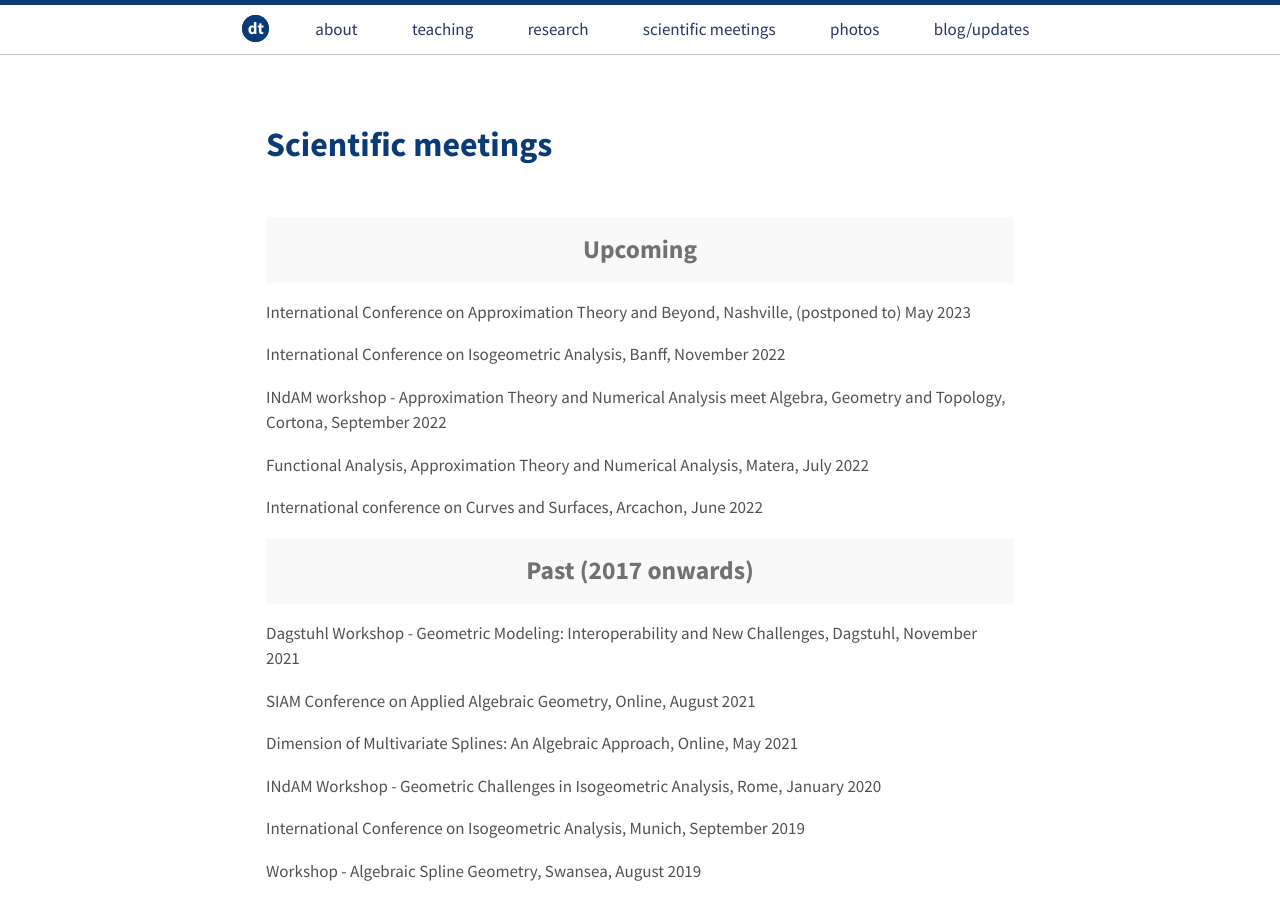
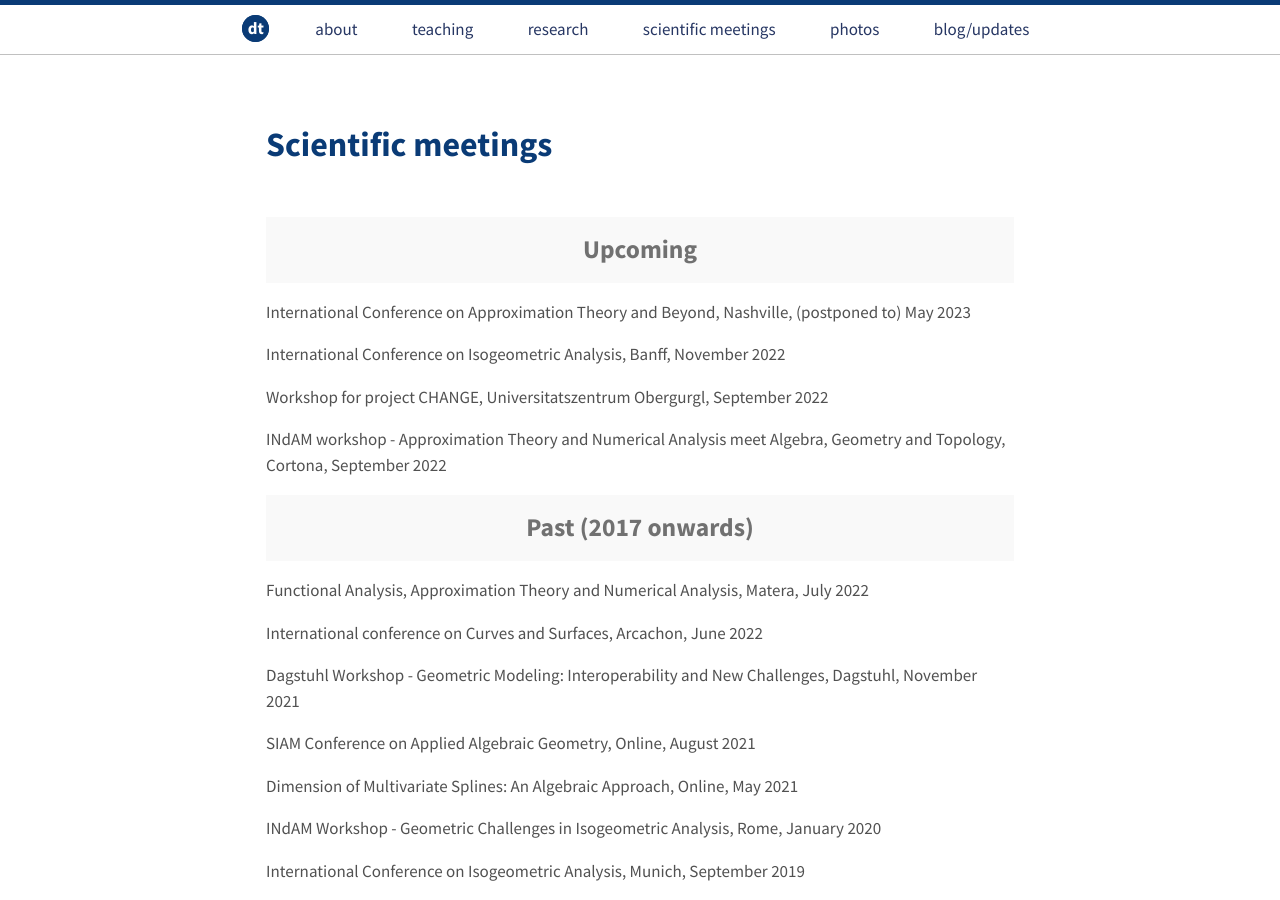
Before and after one commit to dtoshniwal/dtoshniwal.github.io, a Jekyll site: the page built from travel.md, in a window 1280 px wide and 900 px high. Built offline with Jekyll 4.4.1, drawn with Linux system fonts in a browser that asks for light colours.

Commit message:
Update travel

```diff
--- a/travel.md
+++ b/travel.md
@@ -40,14 +40,15 @@ International Conference on Approximation Theory and Beyond, Nashville, (postpon
 
 International Conference on Isogeometric Analysis, Banff, November 2022
 
+Workshop for project CHANGE, Universitatszentrum Obergurgl, September 2022
+
 INdAM workshop - Approximation Theory and Numerical Analysis meet Algebra, Geometry and Topology, Cortona, September 2022
+
+<h2 class="message" align="center">Past (2017 onwards)</h2>
 
 Functional Analysis, Approximation Theory and Numerical Analysis, Matera, July 2022
 
 International conference on Curves and Surfaces, Arcachon, June 2022
-
-
-<h2 class="message" align="center">Past (2017 onwards)</h2>
 
 Dagstuhl Workshop - Geometric Modeling: Interoperability and New Challenges, Dagstuhl, November 2021
 
```
